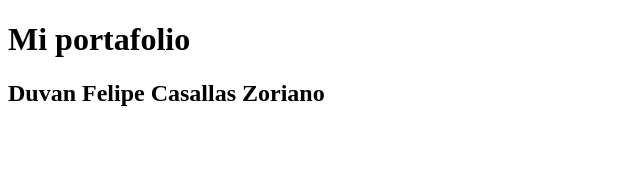
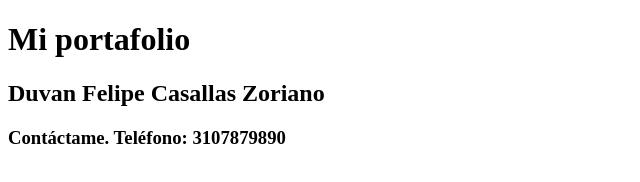
Before and after one commit to Soldier246/Mi_portafolio, a plain HTML site: page index.html in a window 1280 px wide. Shown: the whole page, without its empty margins (0-640 px from the left). Drawn offline with Linux system fonts and the light colour scheme.

Commit message:
Add telefono

```diff
--- a/index.html
+++ b/index.html
@@ -9,5 +9,6 @@
 <body>
     <h1>Mi portafolio </h1>
     <h2>Duvan Felipe Casallas Zoriano</h2>
+    <h3>Contáctame. Teléfono: 3107879890</h3>
 </body>
 </html>
```
